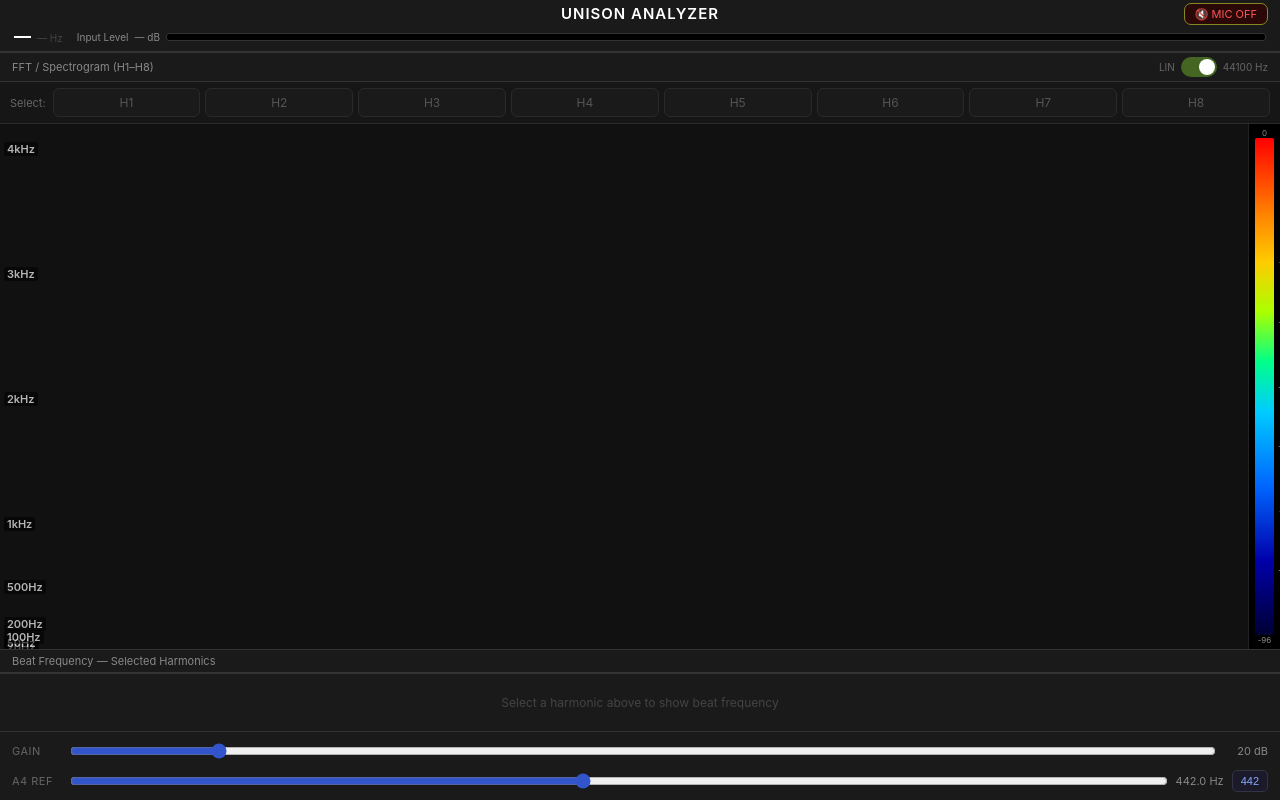
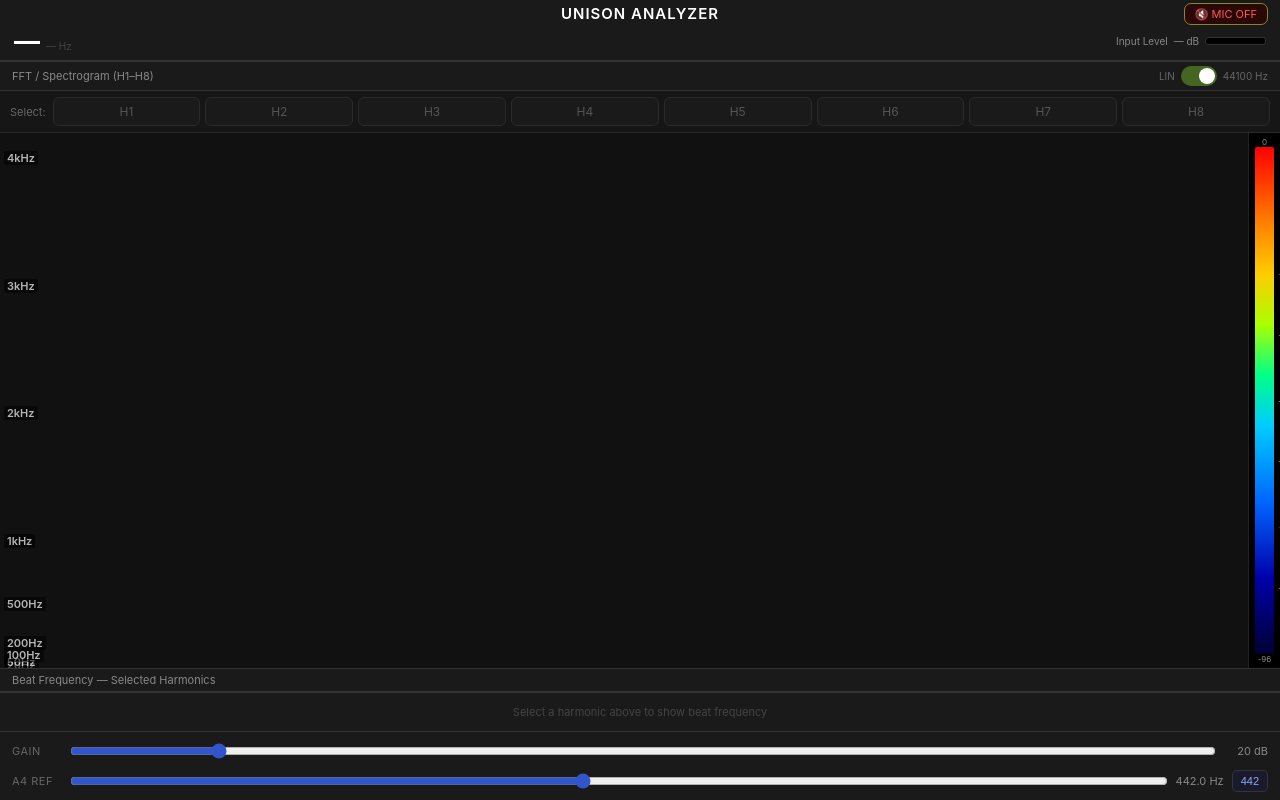
Before and after one commit to cadenzakouhei/unison-tuner, a plain HTML site: page index.html in a window 1280 px wide. Drawn offline with Linux system fonts and the light colour scheme.

Commit message:
Update index.html

```diff
--- a/index.html
+++ b/index.html
@@ -43,12 +43,12 @@ display: flex; align-items: center; gap: 14px;
 padding: 2px 2px;
 }
 #note-group {
-display: flex; align-items: baseline; gap: 6px; flex-shrink: 0;
+display: flex; align-items: baseline; gap: 6px; flex: 1; min-width: 0;
 }
-#note-big { font-size: 17px; font-weight: bold; color: #fff; line-height: 1; flex-shrink: 0; }
+#note-big { font-size: 26px; font-weight: bold; color: #fff; line-height: 1; flex-shrink: 0; }
 #note-sub { font-size: 10px; color: #888; flex-shrink: 0; }
 #level-group {
-flex: 1; display: flex; align-items: center; gap: 6px; min-width: 0;
+width: 150px; flex-shrink: 0; display: flex; align-items: center; gap: 6px; min-width: 0;
 }
 #level-label { font-size: 10px; color: #888; flex-shrink: 0; }
 #level-db { font-size: 10px; color: #888; flex-shrink: 0; }
@@ -113,18 +113,18 @@ border-radius: 2px; position: relative;
 /* Beat bar */
 #beat-bar {
 background: #1a1a1a; border-top: 1px solid #333;
-padding: 6px 10px; display: flex; gap: 5px; flex-wrap: wrap;
-min-height: 58px; align-items: center; flex-shrink: 0;
+padding: 4px 10px; display: flex; gap: 5px; flex-wrap: wrap;
+min-height: 39px; align-items: center; flex-shrink: 0;
 }
-#beat-bar-empty { font-size: 12px; color: #444; width: 100%; text-align: center; }
+#beat-bar-empty { font-size: 11px; color: #444; width: 100%; text-align: center; }
 .beat-card {
 flex: 1; min-width: 56px; background: #111; border: 1px solid #2a2a2a;
-border-radius: 6px; padding: 4px 3px; text-align: center; transition: border-color 0.2s;
+border-radius: 5px; padding: 3px 3px; text-align: center; transition: border-color 0.2s;
 }
-.beat-card .bc-h { font-size: 10px; color: #555; }
-.beat-card .bc-val { font-size: 20px; font-weight: bold; line-height: 1.1; }
-.beat-card .bc-unit { font-size: 9px; color: #555; }
-.beat-card .bc-dur { font-size: 11px; color: #6a9; margin-top: 2px; }
+.beat-card .bc-h { font-size: 8px; color: #555; }
+.beat-card .bc-val { font-size: 14px; font-weight: bold; line-height: 1.1; }
+.beat-card .bc-unit { font-size: 7px; color: #555; }
+.beat-card .bc-dur { font-size: 8px; color: #6a9; margin-top: 1px; }
 
 /* Controls */
 #controls {
@@ -257,8 +257,8 @@ let noteOnsetTime= new Array(NUM_H).fill(null);  // performance.now() timestamp
 let hysteresisOn = new Array(NUM_H).fill(false); // hysteresis latch: true once loud enough to start, false once quiet enough to stop
 const ENV_KEEP_MS  = 3000;  // how much recent envelope history we need to detect a local max
 const PEAK_MIN_GAP_MS = 100; // ~10 Hz ceiling — refuse peaks closer together than this
-const ONSET_DB_THRESHOLD = -90; // must reach at least this loud to be considered "sounding" (start)
-const STOP_DB_THRESHOLD  = -68; // must drop below this to be considered "silent" (stop) — hysteresis to avoid re-triggering on small noise
+const ONSET_DB_THRESHOLD = -30; // must reach at least this loud to be considered "sounding" (start)
+const STOP_DB_THRESHOLD  = -80; // must drop below this to be considered "silent" (stop) — hysteresis to avoid re-triggering on small noise
 
 let audioCtx=null, analyser=null, gainNode=null, stream=null, fftData=null, rafId=null;
 let offCanvas=null, offCtx=null;
```
